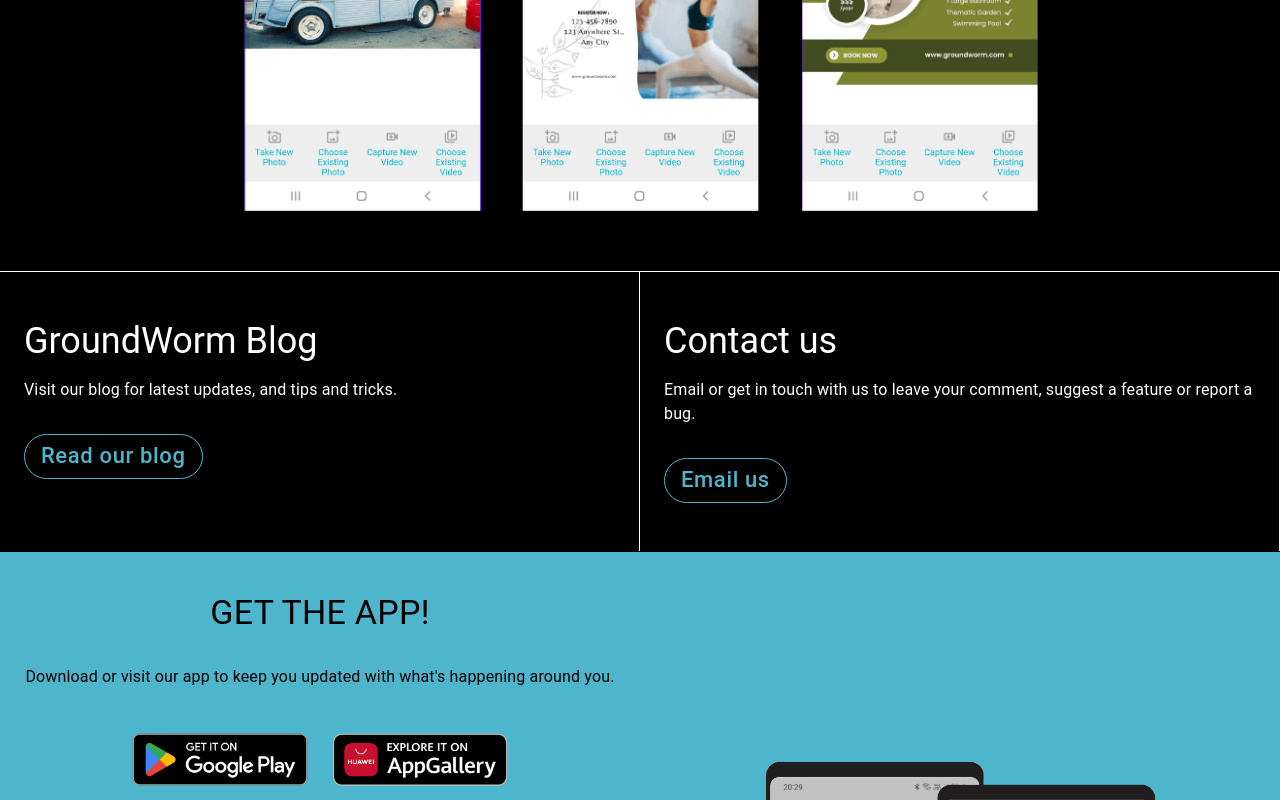
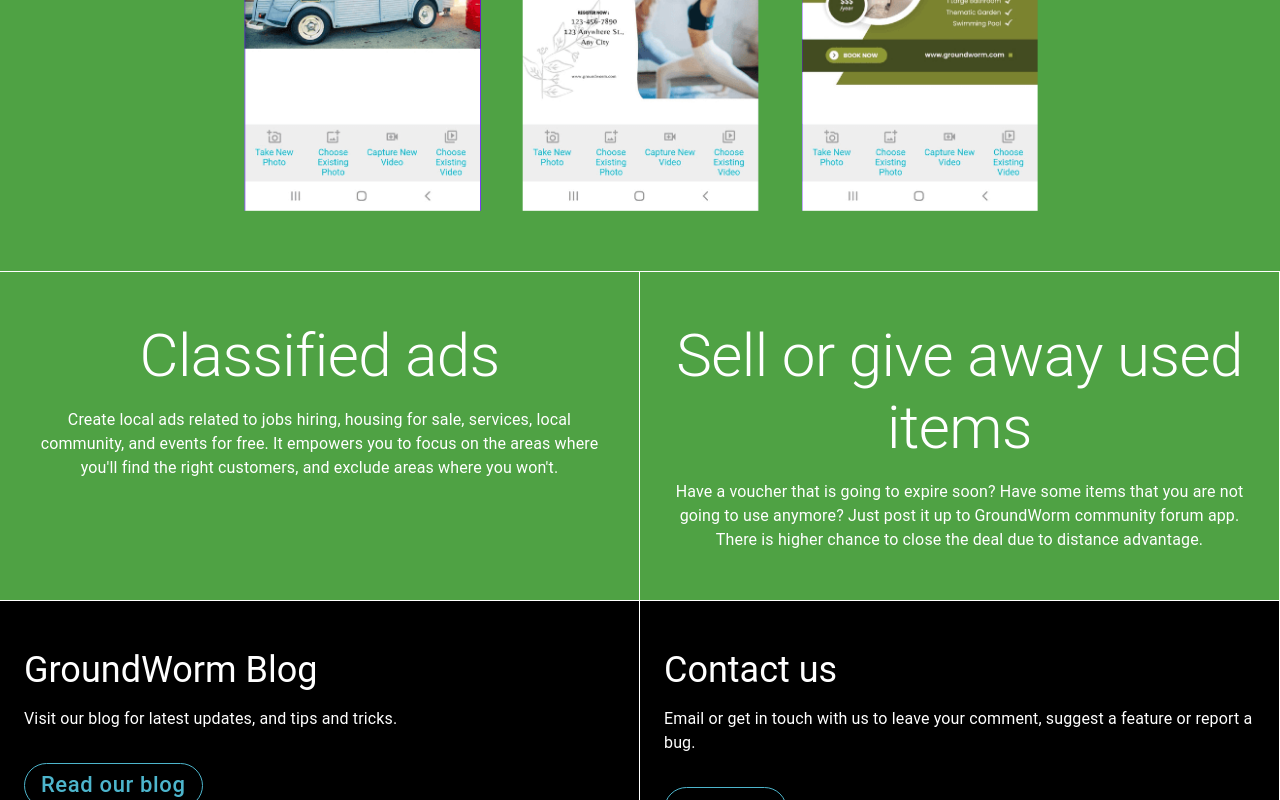
Before and after one commit to koosoftware/groundworm-landing-page, a Next.js app: page /about/ in a window 1280 px wide. Shown: the part 2473-3273 px from the top of the page. Built offline with nearby package versions, Linux system fonts and the light colour scheme.

Commit message:
added content

```diff
--- a/pages/index.tsx
+++ b/pages/index.tsx
@@ -336,7 +336,7 @@ const Home: NextPage = () => {
         <Box
           component="main"
           sx={{
-            backgroundColor: "black",
+            backgroundColor: "#4FA244",
             color: "white",
           }}
           pl={3}
@@ -364,6 +364,67 @@ const Home: NextPage = () => {
               height="588px"
             />
           </Box>
+        </Box>
+
+        <Box
+          component="main"
+          sx={{
+            backgroundColor: "#4FA244",
+            color: "white",
+          }}
+        >
+          <Grid container columns={{ xs: 4, sm: 6, md: 12 }}>
+            <Grid
+              pl={3}
+              pr={3}
+              pt={6}
+              pb={6}
+              item
+              xs={4}
+              sm={6}
+              md={6}
+              borderTop={"1px solid #FFFFFF"}
+              borderRight={"1px solid #FFFFFF"}
+            >
+              <Box display={"flex"} justifyContent={"center"}>
+                <Typography variant="h2" maxWidth={1000} textAlign="center">
+                  Classified ads
+                </Typography>
+              </Box>
+              <Box display={"flex"} justifyContent={"center"} pt={2}>
+                <Typography maxWidth={600} textAlign="center">
+                  {
+                    "Create local ads related to jobs hiring, housing for sale, services, local community, and events for free. It empowers you to focus on the areas where you'll find the right customers, and exclude areas where you won't."
+                  }
+                </Typography>
+              </Box>
+            </Grid>
+            <Grid
+              pl={3}
+              pr={3}
+              pt={6}
+              pb={6}
+              item
+              xs={4}
+              sm={6}
+              md={6}
+              borderTop={"1px solid #FFFFFF"}
+              borderRight={"1px solid #FFFFFF"}
+            >
+              <Box display={"flex"} justifyContent={"center"}>
+                <Typography variant="h2" maxWidth={1000} textAlign="center">
+                  {"Sell or give away used items"}
+                </Typography>
+              </Box>
+              <Box display={"flex"} justifyContent={"center"} pt={2}>
+                <Typography maxWidth={600} textAlign="center">
+                  {
+                    "Have a voucher that is going to expire soon? Have some items that you are not going to use anymore? Just post it up to GroundWorm community forum app. There is higher chance to close the deal due to distance advantage."
+                  }
+                </Typography>
+              </Box>
+            </Grid>
+          </Grid>
         </Box>
 
         <Box
```
